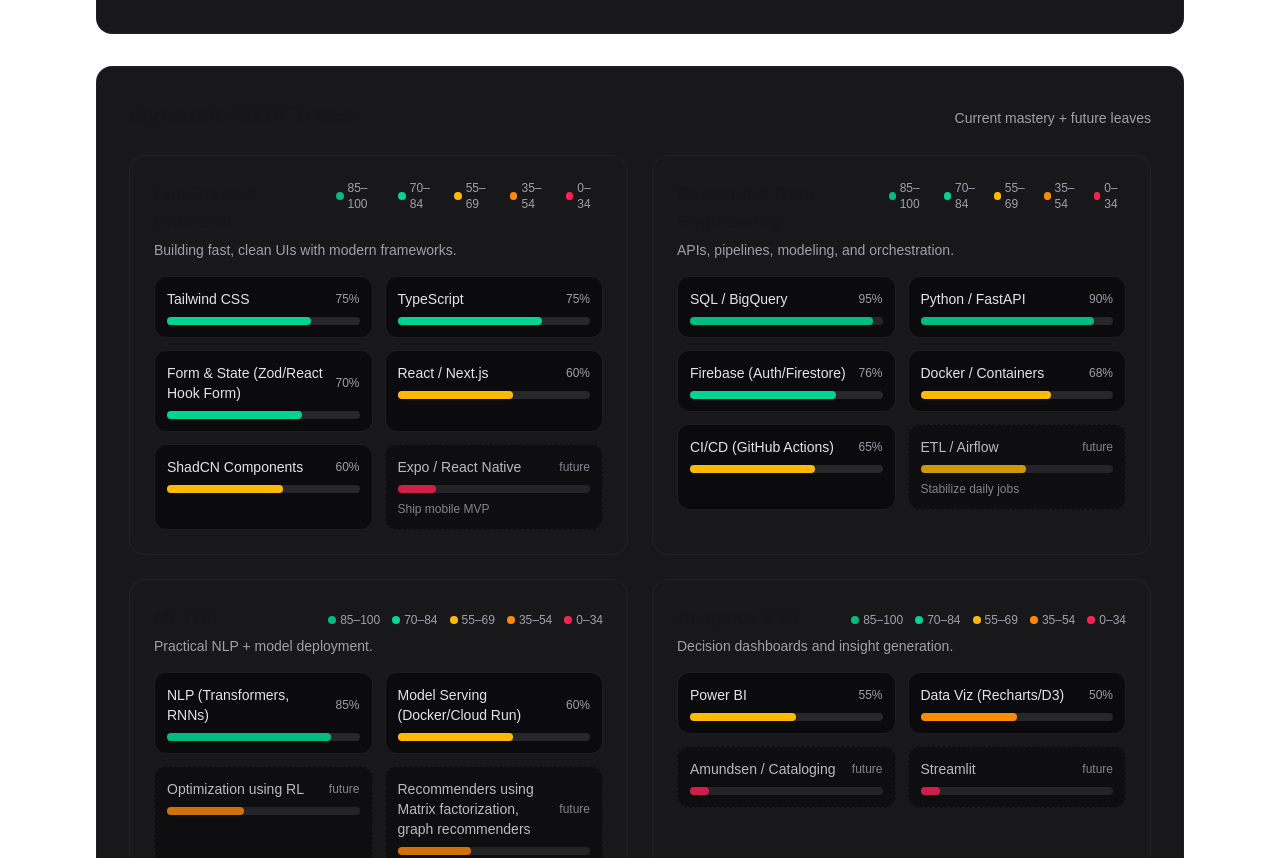
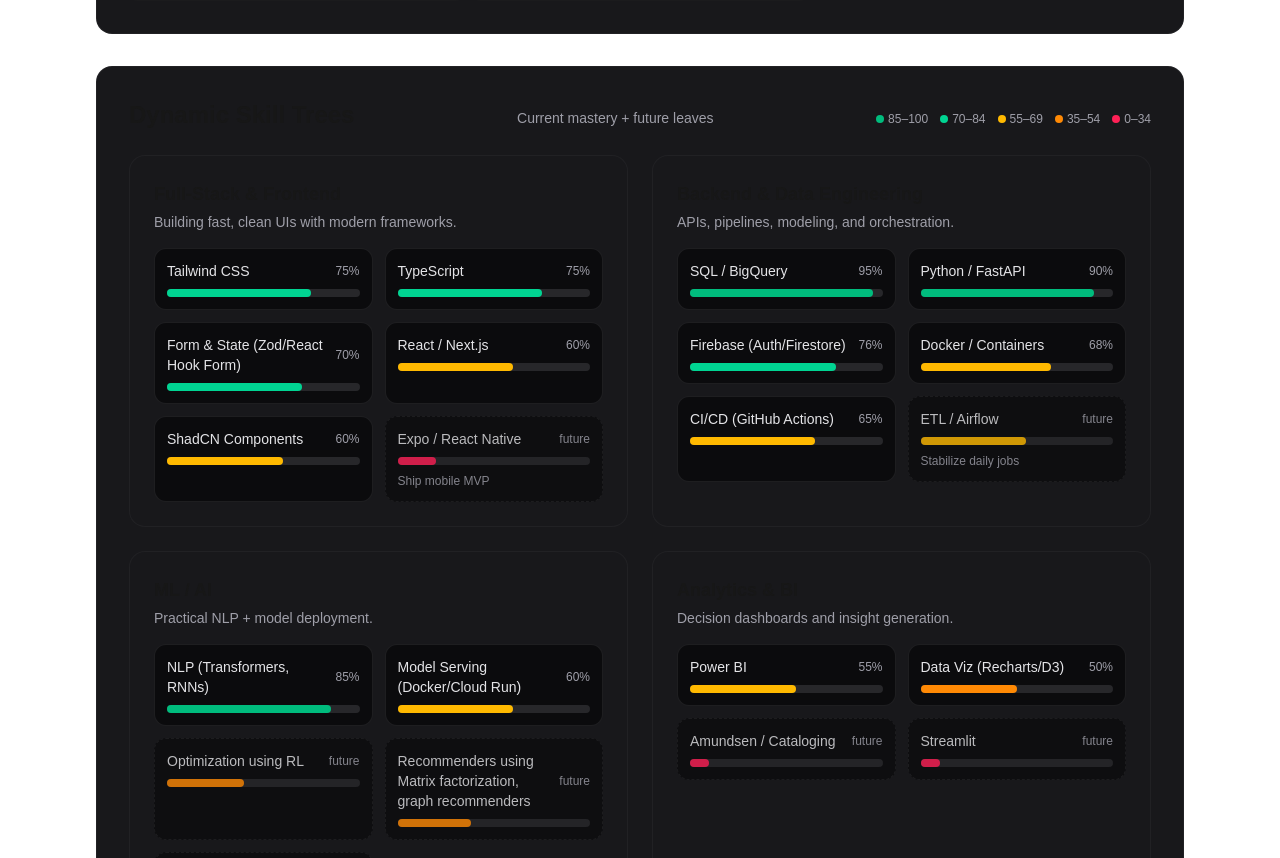
Before and after one commit to Anipreet-Chowdhury/dev-trail, a Next.js app in the folder apps/web/: page /about in a window 1280 px wide. Shown: the part 1105-1963 px from the top of the page. Built offline with nearby package versions, Linux system fonts and the light colour scheme.

Commit message:
fix(web): minor fixes to the legend, moving it out of the skill tree cards to the overall section

```diff
--- a/apps/web/src/app/about/SkillTrees.tsx
+++ b/apps/web/src/app/about/SkillTrees.tsx
@@ -50,13 +50,6 @@ export function SkillTreeCard({ tree }: { tree: SkillTree }) {
     >
       <div className="flex items-baseline justify-between">
         <h3 className="text-lg font-semibold">{tree.title}</h3>
-        <div className="flex items-center gap-3 text-xs text-zinc-400">
-          <div className="flex items-center gap-1"><span className="inline-block h-2 w-2 rounded-full bg-emerald-500" />85–100</div>
-          <div className="flex items-center gap-1"><span className="inline-block h-2 w-2 rounded-full bg-emerald-400" />70–84</div>
-          <div className="flex items-center gap-1"><span className="inline-block h-2 w-2 rounded-full bg-amber-400" />55–69</div>
-          <div className="flex items-center gap-1"><span className="inline-block h-2 w-2 rounded-full bg-orange-400" />35–54</div>
-          <div className="flex items-center gap-1"><span className="inline-block h-2 w-2 rounded-full bg-rose-500" />0–34</div>
-        </div>
       </div>
 
       {tree.description && (
@@ -79,6 +72,13 @@ export default function SkillTrees({ trees }: { trees: SkillTree[] }) {
             <div className="flex items-baseline justify-between gap-4">
                 <h2 className="text-2xl font-semibold">Dynamic Skill Trees</h2>
                 <div className="text-sm text-zinc-400">Current mastery + future leaves</div>
+                 <div className="flex items-center gap-3 text-xs text-zinc-400">
+                    <div className="flex items-center gap-1"><span className="inline-block h-2 w-2 rounded-full bg-emerald-500" />85–100</div>
+                    <div className="flex items-center gap-1"><span className="inline-block h-2 w-2 rounded-full bg-emerald-400" />70–84</div>
+                    <div className="flex items-center gap-1"><span className="inline-block h-2 w-2 rounded-full bg-amber-400" />55–69</div>
+                    <div className="flex items-center gap-1"><span className="inline-block h-2 w-2 rounded-full bg-orange-400" />35–54</div>
+                    <div className="flex items-center gap-1"><span className="inline-block h-2 w-2 rounded-full bg-rose-500" />0–34</div>
+                </div>
             </div>
             <div className="mt-6 grid gap-6 lg:grid-cols-2">
                 {trees.map((tree) => (
```
